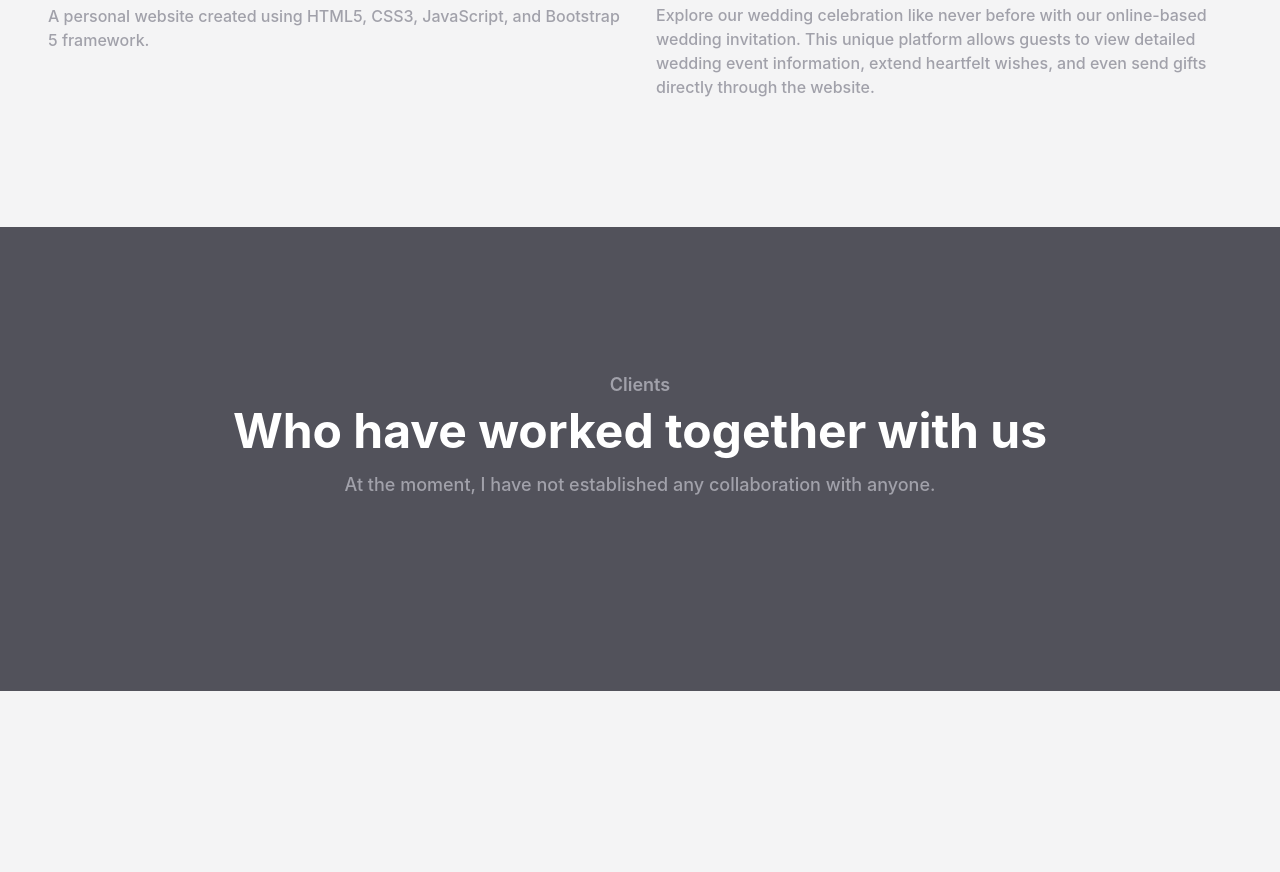
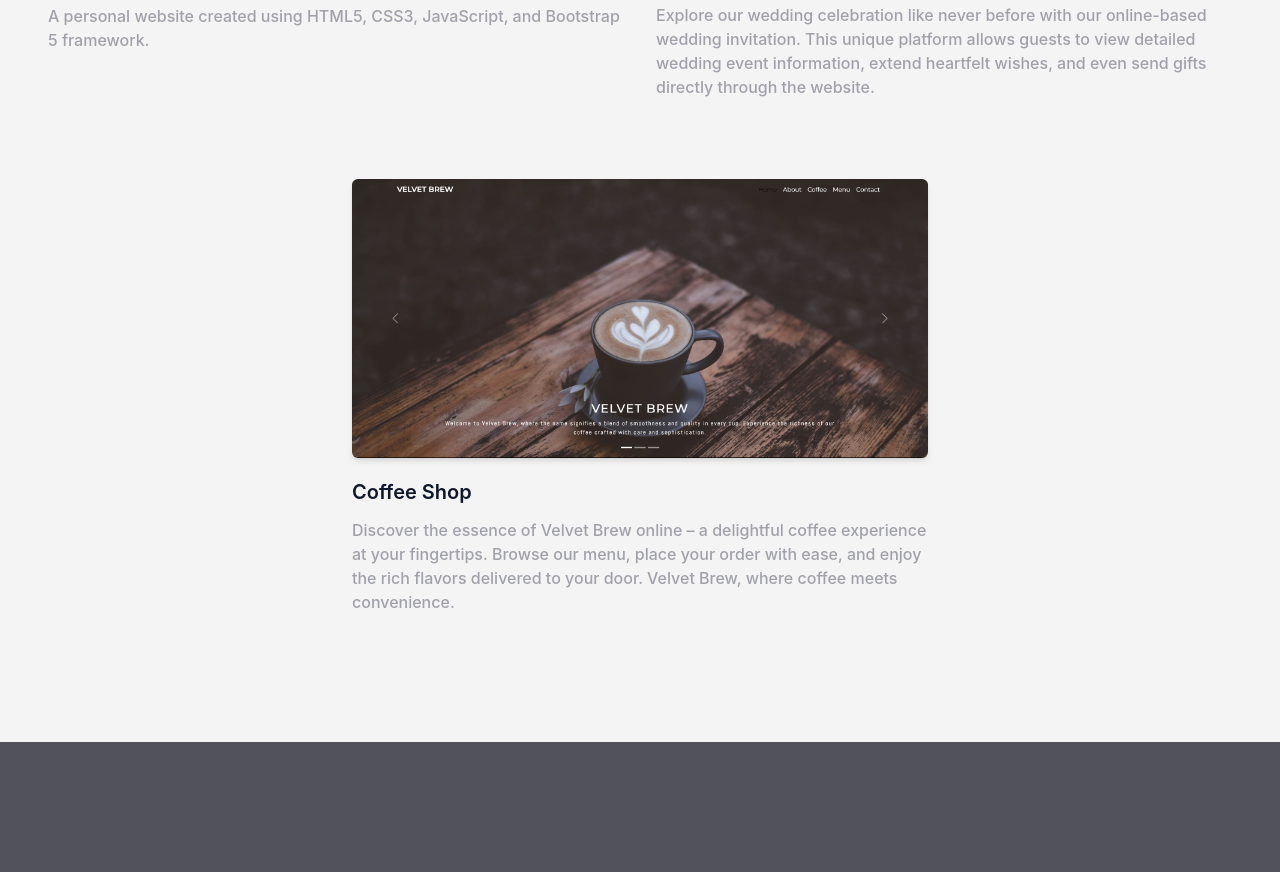
Before and after one commit to Hxnlchs/portfolio-tailwindcss, a website: page index.html in a window 1280 px wide. Shown: the part 1850-2722 px from the top of the page. Drawn offline with Linux system fonts and the light colour scheme.

Commit message:
add coffee shop project

```diff
--- a/index.html
+++ b/index.html
@@ -1,10 +1,11 @@
 <!DOCTYPE html>
-<html lang="en">
+<html lang="en" class="scroll-smooth">
   <head>
     <meta charset="UTF-8" />
     <meta name="viewport" content="width=device-width, initial-scale=1.0" />
-    <title>Ferdinant P | TailwindCSS</title>
+    <title>Ferdinant Pangestu</title>
     <link rel="stylesheet" href="dist/style.css" / >
+    <link rel="icon" href="img/man (1).png" type="image/x-icon">
   </head>
   <body>
     <!--  Navbar Start  -->
@@ -31,6 +32,18 @@
                   <a href="#blog" class="text-base text-dark py-2 mx-8 flex group-hover:text-primary js-scroll-trigger">Blog</a>
                   <a href="#contact" class="text-base text-dark py-2 mx-8 flex group-hover:text-primary js-scroll-trigger">Contact</a>
                 </li>
+                <!-- <li class="flex items-center">
+                  <span class="mr-2 text-small text-slate-500">Light</span>
+                  <label for="dark-toggle" class="flex items-center cursor-pointer">
+                    <input type="checkbox" class="hidden" id="dark-toggle">
+                    <div class="w-10 h-4 bg-gray-300 rounded-full p-1">
+                      <div id="toggle-circle" class="w-6 h-6 bg-white rounded-full shadow-md transform translate-x-0 transition-transform duration-300 ease-in-out"></div>
+                    </div>
+                  </label>
+                  <span class="ml-2 text-small text-slate-500">Dark</span>
+                </li> -->
+
+
               </ul>
             </nav>
           </div>
@@ -151,6 +164,13 @@
             </div>
             <h3 class="font-semibold text-xl text-dark mt-5 mb-3"><a href="https://hxnlchs.github.io/wedding-invitation" target="_blank">Wedding Invitation</a></h3>
             <p class="font-medium text-base text-secondary">Explore our wedding celebration like never before with our online-based wedding invitation. This unique platform allows guests to view detailed wedding event information, extend heartfelt wishes, and even send gifts directly through the website.</p>
+          </div>
+          <div class="mb-12 p-4 md:w-1/2">
+            <div class="rounded-md shadow-md overflow-hidden">
+              <img src="img/velvet-brew.png" alt="project1" width="w-full">
+            </div>
+            <h3 class="font-semibold text-xl text-dark mt-5 mb-3"><a href="https://hxnlchs.github.io/velvet-brew" target="_blank">Coffee Shop</a></h3>
+            <p class="font-medium text-base text-secondary">Discover the essence of Velvet Brew online – a delightful coffee experience at your fingertips. Browse our menu, place your order with ease, and enjoy the rich flavors delivered to your door. Velvet Brew, where coffee meets convenience.</p>
           </div>
         </div>
       </div>
--- a/package.json
+++ b/package.json
@@ -10,6 +10,8 @@
   "author": "",
   "license": "ISC",
   "devDependencies": {
+    "prettier": "^3.2.4",
+    "prettier-plugin-tailwindcss": "^0.5.11",
     "tailwindcss": "^3.4.1"
   }
 }
--- a/src/css/input.css
+++ b/src/css/input.css
@@ -27,7 +27,9 @@ body {
   backdrop-filter: blur(5px);
   box-shadow: inset 0 -1px 0 0 rgba(0, 0, 0, 0.1);
 }
-
+#dark-toggle:checked - label div.toggle-circle {
+  @apply translate-x-3;
+}
 /* Tambahkan gaya transisi bawaan pada semua elemen */
 .transition {
   transition: all 0.3s ease-in-out;
```
Also changed, not shown: dist/js/script.js, dist/style.css, img/man (1).png (added), img/velvet-brew.png (added), public/css/style.css (added), 1 other file.
